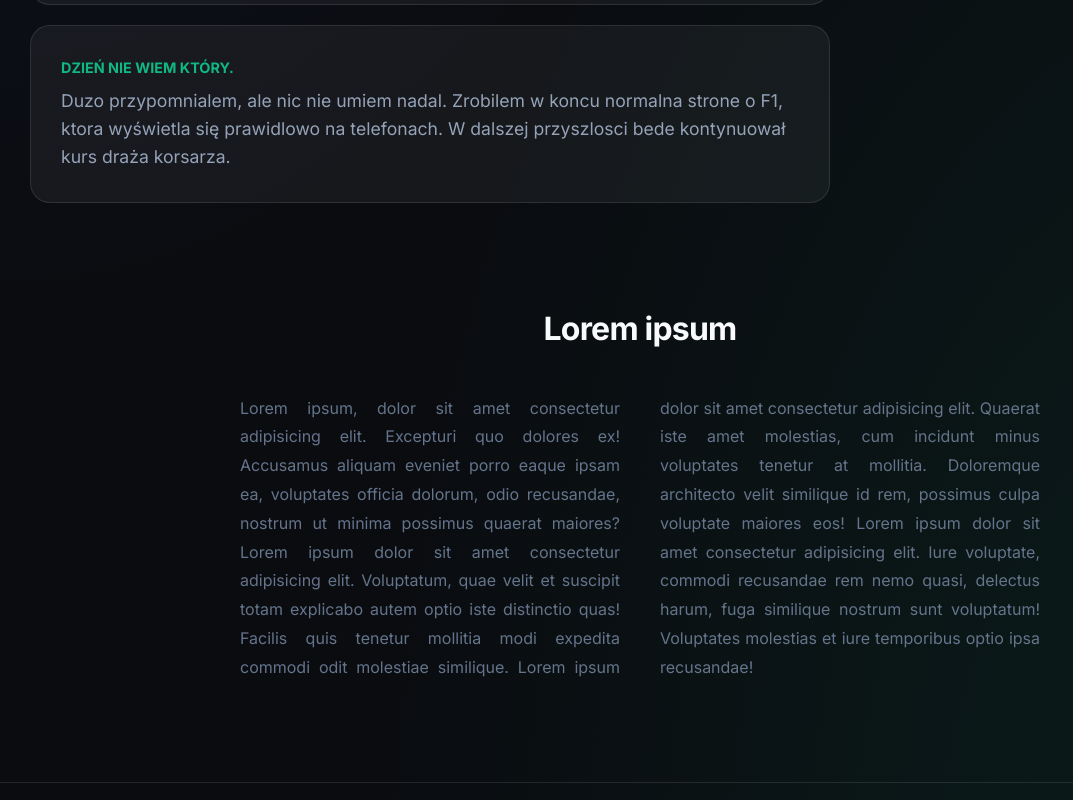
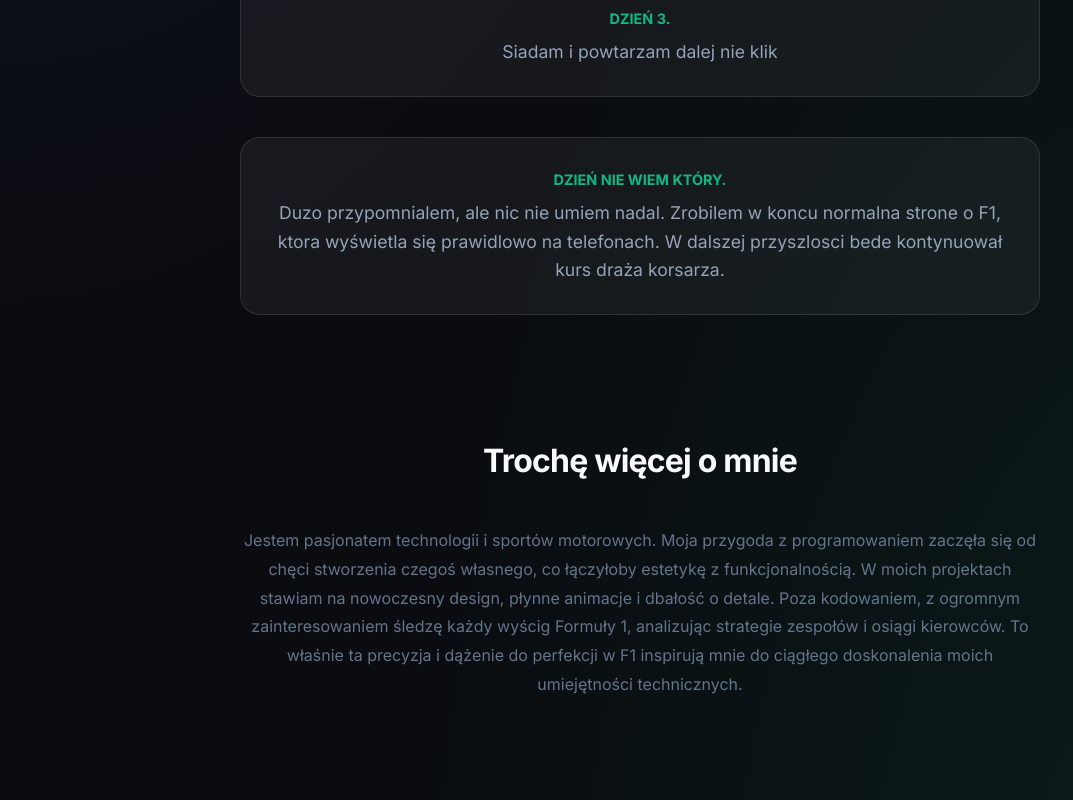
Before and after one commit to KonradChomiak/KonradChomiak.github.io, a React (Vite) app: page /#/ in a window 1280 px wide. Shown: the part 1300-2100 px from the top of the page, without its empty margins (0-1073 px from the left). Built offline with nearby package versions, Linux system fonts and the light colour scheme.

Commit message:
text centering

```diff
--- a/src/pages/HomePage.jsx
+++ b/src/pages/HomePage.jsx
@@ -10,8 +10,8 @@ const DiaryEntry = memo(function DiaryEntry({ title, content, index }) {
     return (
         <motion.div
             className="diaryText"
-            initial={{ opacity: 0, x: -20 }}
-            whileInView={{ opacity: 1, x: 0 }}
+            initial={{ opacity: 0, y: 20 }}
+            whileInView={{ opacity: 1, y: 0 }}
             viewport={{ once: true }}
             transition={{ delay: index * 0.1 }}
         >
@@ -26,7 +26,7 @@ function HomePage() {
     const picScale = useTransform(scrollY, [0, 500], [1, 1.1])
 
     return (
-        <main>
+        <main className="container">
             <motion.header
                 className="header"
                 style={{ y: headerY }}
@@ -58,16 +58,15 @@ function HomePage() {
                 </p>
             </motion.section>
 
-            <section>
+            <section className="section">
                 <motion.h2
                     className="diary"
-                    initial={{ opacity: 0 }}
-                    whileInView={{ opacity: 1 }}
+                    initial={{ opacity: 0, scale: 0.9 }}
+                    whileInView={{ opacity: 1, scale: 1 }}
                     viewport={{ once: true }}
                 >
-                    Pamiętnik
+                    Mój Pamiętnik
                 </motion.h2>
-
                 {DIARY_ENTRIES.map((entry, index) => (
                     <DiaryEntry
                         key={index}
@@ -76,31 +75,29 @@ function HomePage() {
                         content={entry.content}
                     />
                 ))}
+            </section>
 
-                <motion.h3
+            <section className="section">
+                <motion.h2
                     className="lorem-header"
                     initial={{ opacity: 0 }}
                     whileInView={{ opacity: 1 }}
                     viewport={{ once: true }}
                 >
-                    Lorem ipsum
-                </motion.h3>
-
+                    Trochę więcej o mnie
+                </motion.h2>
                 <motion.p
                     className="lorem"
-                    initial={{ opacity: 0, y: 30 }}
-                    whileInView={{ opacity: 1, y: 0 }}
+                    initial={{ opacity: 0 }}
+                    whileInView={{ opacity: 1 }}
                     viewport={{ once: true }}
                 >
-                    Lorem ipsum, dolor sit amet consectetur adipisicing elit. Excepturi quo dolores ex!
-                    Accusamus aliquam eveniet porro eaque ipsam ea, voluptates officia dolorum, odio recusandae,
-                    nostrum ut minima possimus quaerat maiores? Lorem ipsum dolor sit amet consectetur adipisicing elit.
-                    Voluptatum, quae velit et suscipit totam explicabo autem optio iste distinctio quas! Facilis quis
-                    tenetur mollitia modi expedita commodi odit molestiae similique. Lorem ipsum dolor sit amet consectetur
-                    adipisicing elit. Quaerat iste amet molestias, cum incidunt minus voluptates tenetur at mollitia.
-                    Doloremque architecto velit similique id rem, possimus culpa voluptate maiores eos! Lorem ipsum dolor
-                    sit amet consectetur adipisicing elit. Iure voluptate, commodi recusandae rem nemo quasi, delectus harum,
-                    fuga similique nostrum sunt voluptatum! Voluptates molestias et iure temporibus optio ipsa recusandae!
+                    Jestem pasjonatem technologii i sportów motorowych. Moja przygoda z programowaniem
+                    zaczęła się od chęci stworzenia czegoś własnego, co łączyłoby estetykę z funkcjonalnością.
+                    W moich projektach stawiam na nowoczesny design, płynne animacje i dbałość o detale.
+                    Poza kodowaniem, z ogromnym zainteresowaniem śledzę każdy wyścig Formuły 1,
+                    analizując strategie zespołów i osiągi kierowców. To właśnie ta precyzja i dążenie
+                    do perfekcji w F1 inspirują mnie do ciągłego doskonalenia moich umiejętności technicznych.
                 </motion.p>
             </section>
 
--- a/src/styles/driver.css
+++ b/src/styles/driver.css
@@ -10,7 +10,8 @@
     display: flex;
     align-items: center;
     justify-content: center;
-    padding-top: 100px;
+    padding-top: 120px;
+    /* Buffer for fixed header */
 }
 
 .driver-page .header h1 {
@@ -18,15 +19,18 @@
     opacity: 0.1;
     position: absolute;
     width: 100%;
+    left: 0;
+    /* Pure center */
     text-align: center;
     pointer-events: none;
     text-transform: uppercase;
 }
 
 .driver-content {
-    max-width: 900px;
+    max-width: 800px;
     margin: -100px auto 100px;
-    padding: 0 20px;
+    padding: 0;
+    /* Handled by container */
     position: relative;
     z-index: 1;
 }
@@ -57,7 +61,7 @@
     }
 
     .list {
-        padding: 20px;
+        padding: 24px;
     }
 
     .listul li {
@@ -107,7 +111,8 @@
     padding: 40px;
     border-radius: 24px;
     border: 1px solid var(--border-glass);
-    margin-bottom: 60px;
+    margin: 0 auto 60px;
+    max-width: 100%;
 }
 
 .listul {
@@ -154,9 +159,9 @@
 }
 
 .driver-links {
-    max-width: 900px;
+    max-width: 800px;
     margin: 0 auto;
-    padding: 0 20px 100px;
+    padding: 0 0 100px;
 }
 
 .links-header {
--- a/src/styles/f1.css
+++ b/src/styles/f1.css
@@ -162,14 +162,14 @@
 
 /* Points Table */
 .tableSection {
-    padding: 80px 20px;
+    padding: 80px 0;
     max-width: 1000px;
     margin: 0 auto;
 }
 
 .section__header {
     font-size: 2.5rem;
-    margin-bottom: 40px;
+    margin: 40px 0;
     text-align: center;
 }
 
@@ -181,7 +181,7 @@
 
 .Tablepoint th {
     padding: 20px;
-    text-align: left;
+    text-align: center;
     color: var(--text-muted);
     font-size: 0.8rem;
     text-transform: uppercase;
@@ -210,7 +210,7 @@
 
 /* Driver Grid */
 .drivers {
-    padding: 80px 20px;
+    padding: 80px 0;
     max-width: 1200px;
     margin: 0 auto;
 }
--- a/src/styles/home.css
+++ b/src/styles/home.css
@@ -24,9 +24,12 @@
 }
 
 .section {
-    max-width: 1000px;
+    width: 100%;
+    max-width: 1200px;
     margin: 0 auto;
-    padding: 0 20px;
+    display: flex;
+    flex-direction: column;
+    align-items: center;
     text-align: center;
 }
 
@@ -35,6 +38,8 @@
     height: 200px;
     object-fit: cover;
     margin: 0 auto 40px;
+    display: block;
+    /* Better centering */
     border-radius: 50%;
     border: 4px solid var(--accent-primary);
     box-shadow: 0 0 40px rgba(99, 102, 241, 0.4);
@@ -80,13 +85,15 @@
 }
 
 .diaryText {
+    width: 100%;
     max-width: 800px;
-    margin: 20px 30px;
+    margin: 20px auto;
     padding: 30px;
     background: var(--bg-card);
     border-radius: 20px;
     border: 1px solid var(--border-glass);
-    text-align: left;
+    text-align: center;
+    /* Centering text as well */
     font-size: 1.1rem;
     color: var(--text-secondary);
 }
@@ -106,19 +113,21 @@
 }
 
 .lorem {
+    width: 100%;
     max-width: 800px;
     margin: 0 auto 100px;
     color: var(--text-muted);
     font-size: 1rem;
     line-height: 1.8;
-    column-count: 2;
-    column-gap: 40px;
-    text-align: justify;
+    column-count: 1;
+    /* Switching to 1 column for better centering feel */
+    text-align: center;
 }
 
 @media (max-width: 768px) {
     .header {
-        padding: 60px 20px 30px;
+        padding: 60px 0 30px;
+        /* Removed side padding, handled by container */
     }
 
     .diary {
--- a/src/styles/main.css
+++ b/src/styles/main.css
@@ -57,6 +57,26 @@ body {
     -webkit-backdrop-filter: blur(12px);
     border: 1px solid var(--border-glass);
     box-shadow: var(--shadow-main);
+}
+
+/* Global Container for consistent centering */
+.container {
+    max-width: 1200px;
+    margin: 0 auto;
+    padding: 0 24px;
+    width: 100%;
+}
+
+@media (max-width: 768px) {
+    .container {
+        padding: 0 20px;
+    }
+}
+
+@media (max-width: 480px) {
+    .container {
+        padding: 0 16px;
+    }
 }
 
 /* Page loader for lazy-loaded components */
```
